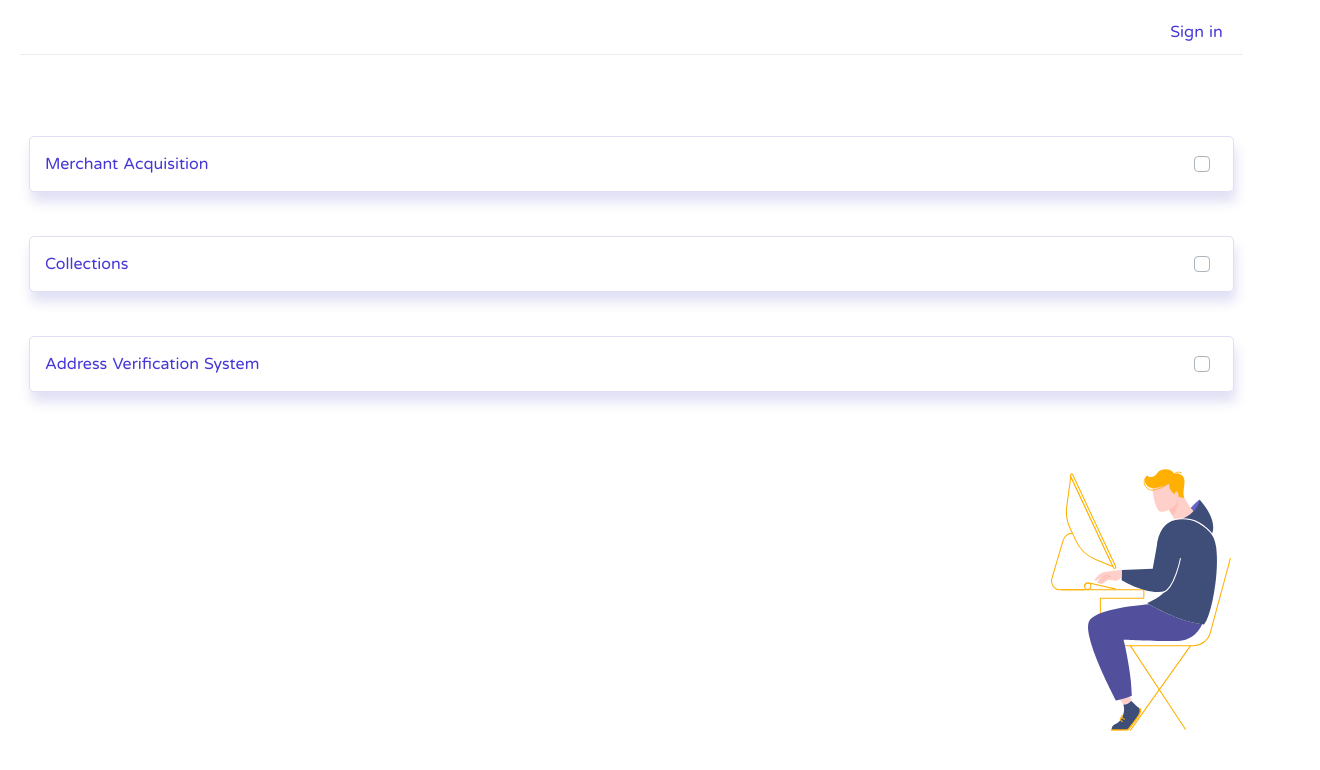
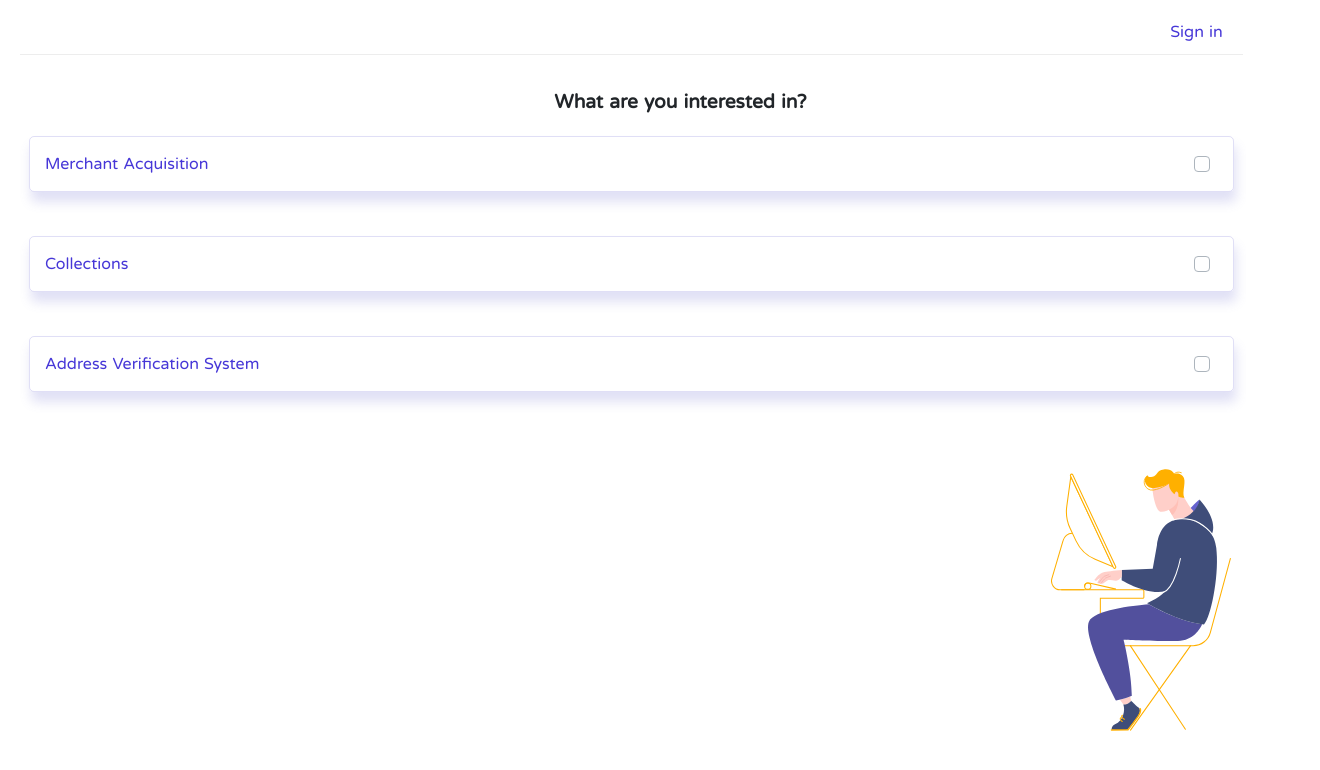
Before and after one commit to ondfavourmachine/AgentOfMerchantClan, a Nuxt app: page /interests in a window 1280 px wide. Shown: the top 770 px of the page, 1320 px wide, since content can reach past the window. Built offline with nearby package versions, Linux system fonts and the light colour scheme; what vue-carousel-3d would draw is missing.

Commit message:
added a title on the interests page

```diff
--- a/pages/interests.vue
+++ b/pages/interests.vue
@@ -1,82 +1,6 @@
 
 
 <template>
-  <!-- <div class="main">
-    <div class="general-parent">
-      <div class="sign-in">
-        <nuxt-link to="/login">
-          <a style="color: rgba(20, 0, 204, 0.789)">Sign in</a>
-        </nuxt-link>
-      </div>
-      <div class="text-home">What are you interested in?</div>
-    </div>
-
-    <VueSlickCarousel style="margin: 10px;" :dots="true" v-bind="setting">
-      <div class="my-div">
-        <div class="child">
-          <div class="child-inner-first">
-            <b-form-checkbox
-              id="checkbox-1"
-              v-model="status"
-              name="checkbox-1"
-              value="merchant acquisition"
-              unchecked-value="not_accepted"
-            ></b-form-checkbox>
-          </div>
-
-          <div class="child-inner-second">
-            <span>Merchant Acquisition</span>
-            <img src="../assets/css/images/seller.svg" alt />
-          </div>
-        </div>
-      </div>
-      <div class="my-div">
-        <div class="child">
-          <div class="child-inner-first">
-            <b-form-checkbox
-              id="checkbox-2"
-              v-model="status"
-              name="checkbox-2"
-              value="collection"
-              unchecked-value="not_accepted"
-            ></b-form-checkbox>
-          </div>
-
-          <div class="child-inner-second">
-            <span>Collections</span>
-            <img src="../assets/css/images/collect.svg" alt />
-          </div>
-        </div>
-      </div>
-      <div class="my-div">
-        <div class="child">
-          <div class="child-inner-first">
-            <b-form-checkbox
-              id="checkbox-3"
-              v-model="status"
-              name="checkbox-3"
-              value="avs"
-              unchecked-value="not_accepted"
-            ></b-form-checkbox>
-          </div>
-
-          <div class="child-inner-second">
-            <span style="font-size: 1.7rem;">AVS</span>
-            <img src="../assets/css/images/clipboard.svg" alt />
-          </div>
-        </div>
-      </div>
-    </VueSlickCarousel>
-
-    <div class="img-background">
-      <span @click="addInterests" v-if="statusArray.length > 0" class="join-us">
-        Next
-        <span></span>
-      </span>
-      <img src="../assets/css/images/character 6.svg" alt />
-    </div>
-  </div>-->
-
   <div class="main-container">
     <div class="parent">
       <div class="child-one">
@@ -88,6 +12,7 @@
       </div>
 
       <div class="child-two">
+        <p class="heading-title-paragraph">What are you interested in?</p>
         <div class="sub sub-one">
           Merchant Acquisition
           <span>
@@ -219,6 +144,7 @@ export default {
 
 .parent {
   grid-template-rows: 10vh 40vh 45vh;
+  position: relative;
 }
 
 div.child-two {
@@ -229,6 +155,16 @@ div.child-two {
   align-items: center;
   grid-gap: 5px;
 }
+.heading-title-paragraph {
+  position: absolute;
+  top: 9%;
+  text-align: center;
+  left: 3%;
+  width: 100%;
+  font-size: 1.2rem;
+  font-weight: bold;
+}
+
 div.child-two .sub-one,
 div.child-two .sub-two,
 div.child-two .sub-three {
```
